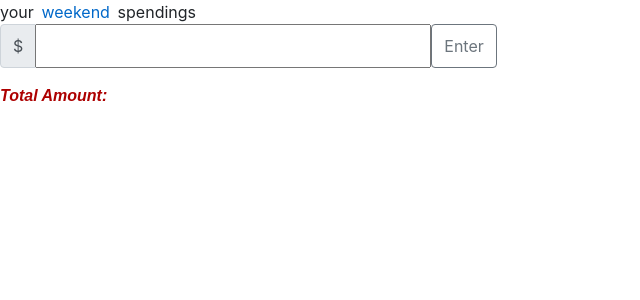
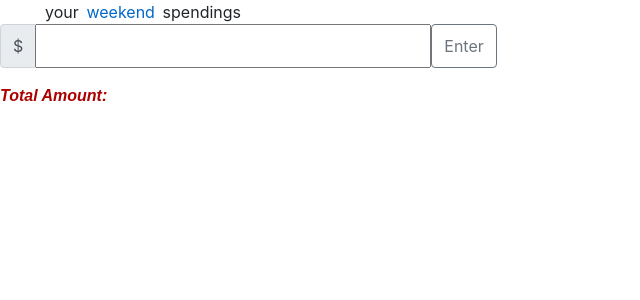
Before and after one commit to Thill799/financialapp-vanilla.js, a PHP site: page / in a window 1280 px wide. Shown: the top 300 px of the page, without its empty margins (0-640 px from the left). Run offline with PHP 8.4, Linux system fonts and the light colour scheme.

Commit message:
tittle move

```diff
--- a/style.css
+++ b/style.css
@@ -1,9 +1,8 @@
-#boarder {
- background-color: #000000;
-  }
+tittle{
+  margin-left:45px;
+}
 
-
-  .weekend{
+.weekend{
     font-style:"Gill Sans", sans-serif;
     color:#0068c9;
     background-color:#ffffff;
```
